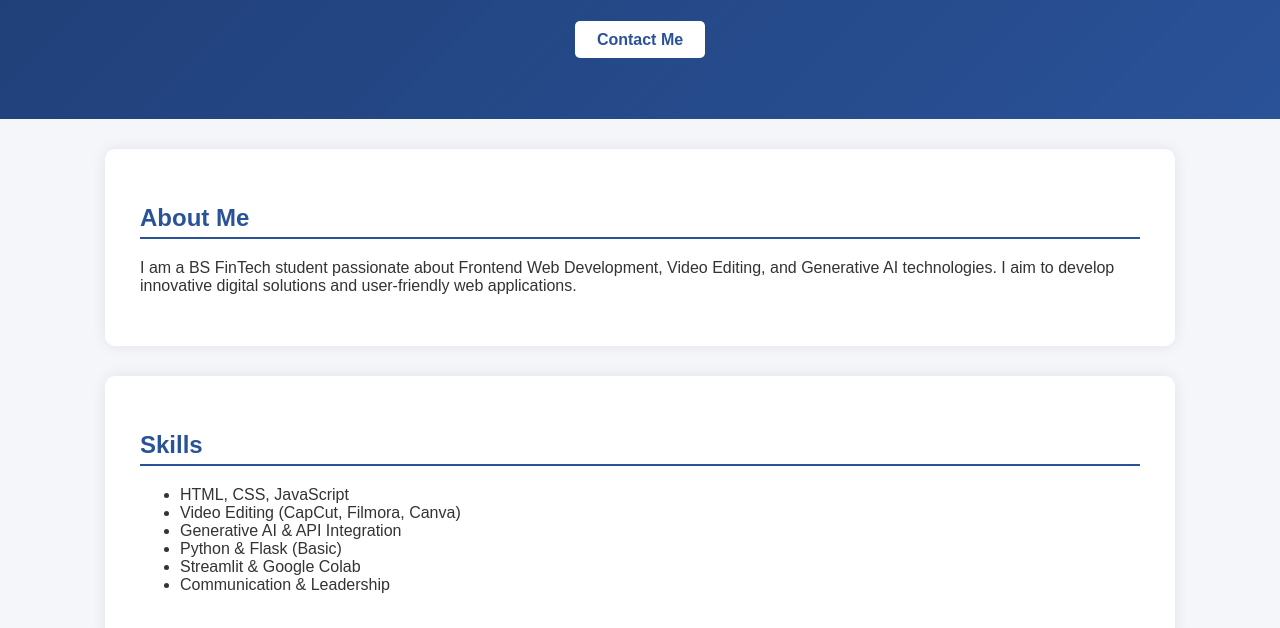
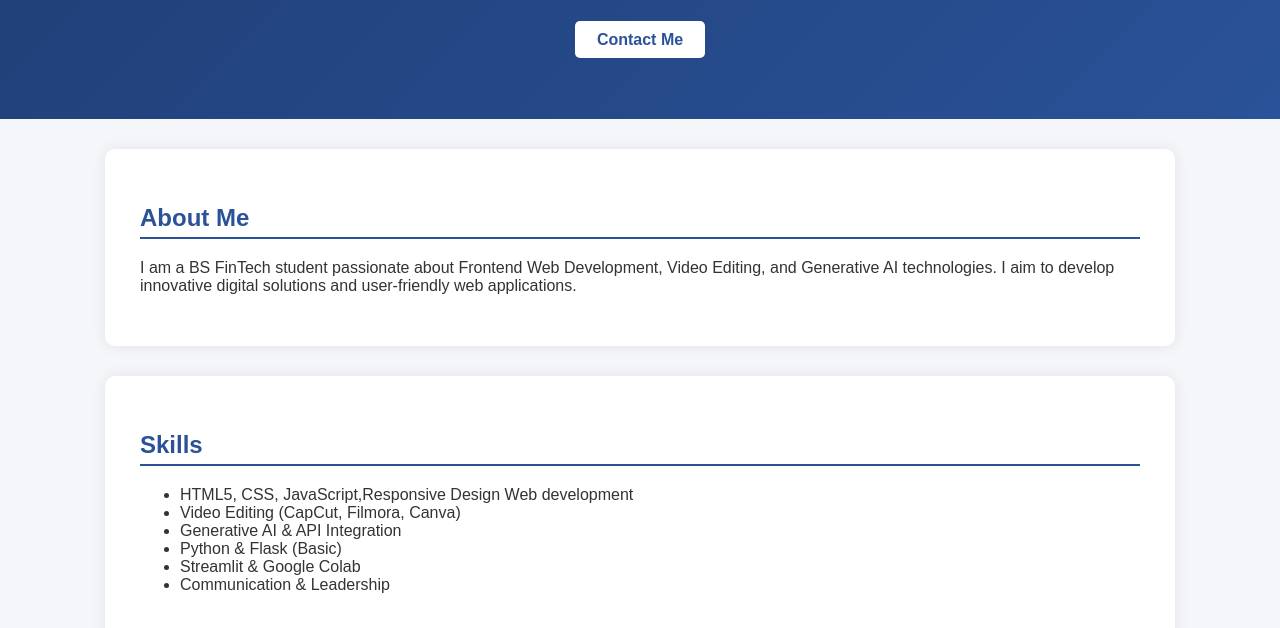
Before and after one commit to maryamalamkhan001/portfolio, a plain HTML site: page index.html in a window 1280 px wide. Shown: the part 396-1024 px from the top of the page. Drawn offline with Linux system fonts and the light colour scheme.

```diff
--- a/index.html
+++ b/index.html
@@ -202,7 +202,7 @@
 <section id="skills" class="section left">
 <h2>Skills</h2>
 <ul>
-<li>HTML, CSS, JavaScript</li>
+<li>HTML5, CSS, JavaScript,Responsive Design Web development</li>
 <li>Video Editing (CapCut, Filmora, Canva)</li>
 <li>Generative AI & API Integration</li>
 <li>Python & Flask (Basic)</li>
```
